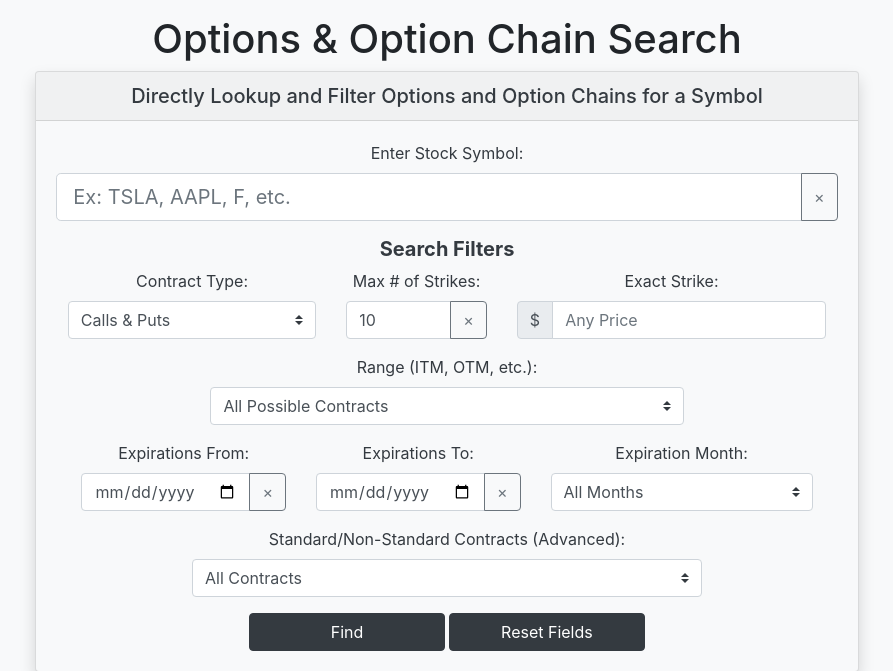
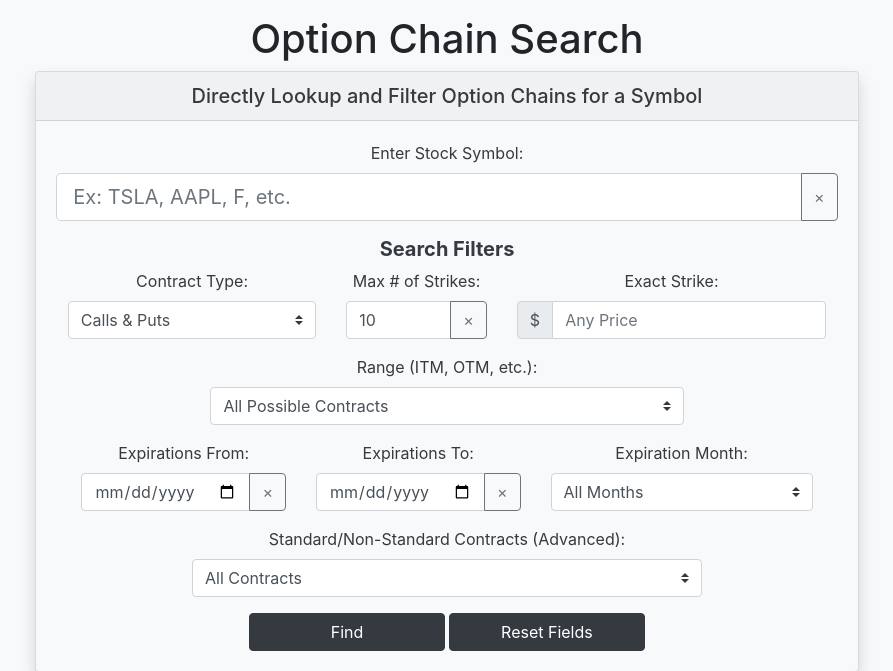
Before and after one commit to jschneider23/FullStackDemo, a Flask app: page /options in a window 1280 px wide. Shown: the part 56-727 px from the top of the page, without its empty margins (193-1086 px from the left). Run offline with Flask 2, Linux system fonts and the light colour scheme; some libraries are stand-ins or nearby versions.

```diff
--- a/backend/bd_config.py
+++ b/backend/bd_config.py
@@ -1,4 +1,6 @@
 # Defines the api key used to interact with registered TD Ameritrade App
+# This is an OLD, NOW UNREGISTERED API KEY SHOWN FOR CODE REVIEW PURPOSES ONLY
+# The current api key in use on Heroku is ONLY PUSHED TO HEROKU.
 apikey = "RMSSTUCHMW9W04BBKRM7EMIP9OGFVYAE"
 
 # Defines the base url from which to do perform symbol lookup web-scraping
--- a/frontend/templates/options.html
+++ b/frontend/templates/options.html
@@ -17,12 +17,12 @@
 {% endblock %}
 
 {% block body %}
-<h1 class="text-center">Options &amp; Option Chain Search</h1>
+<h1 class="text-center">Option Chain Search</h1>
 <div class="row text-center">
     <div class="col-md-8 offset-md-2">
         <div class="card bg-light text-dark shadow">
             <h5 class="card-header">
-                Directly Lookup and Filter Options and Option Chains for a Symbol
+                Directly Lookup and Filter Option Chains for a Symbol
             </h5>
             <div class="card-body">
                 <form method="post" onsubmit="{{url_for('options')}}">
```
Also changed, not shown: README.md.
